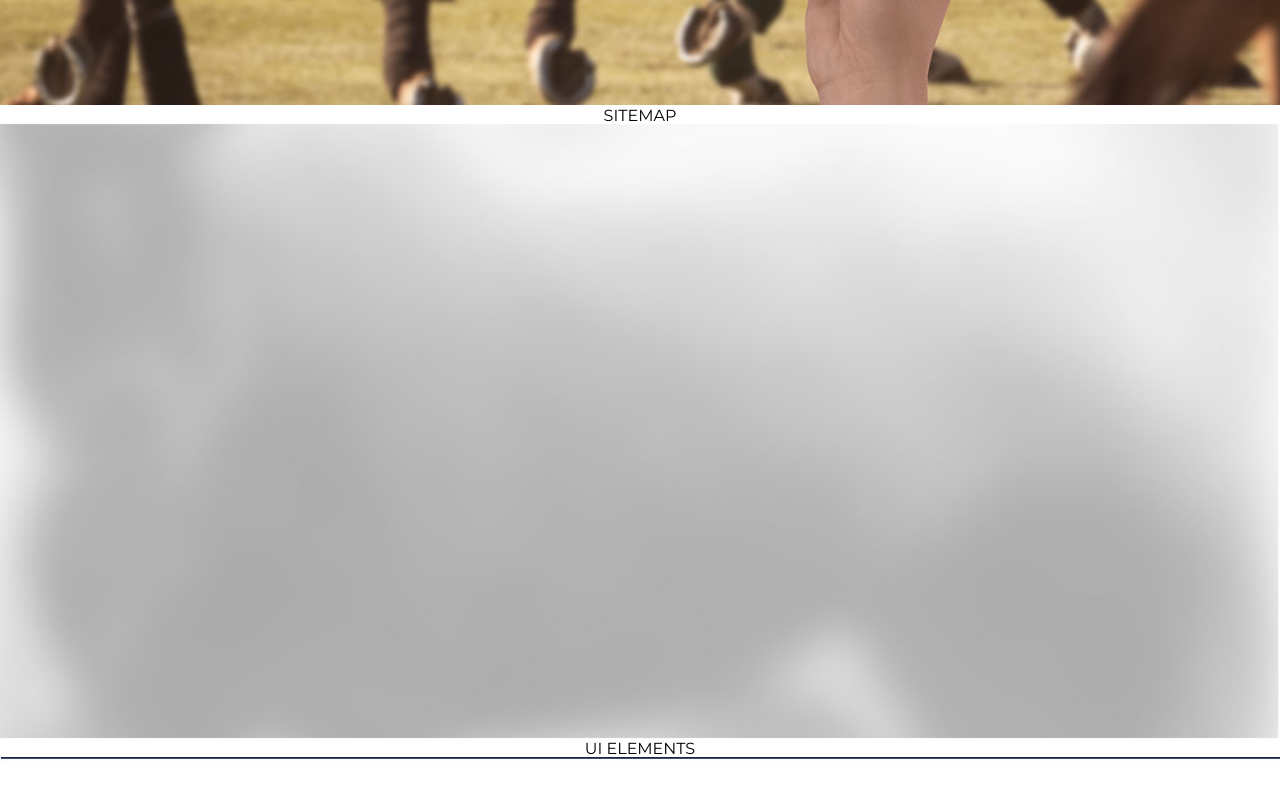
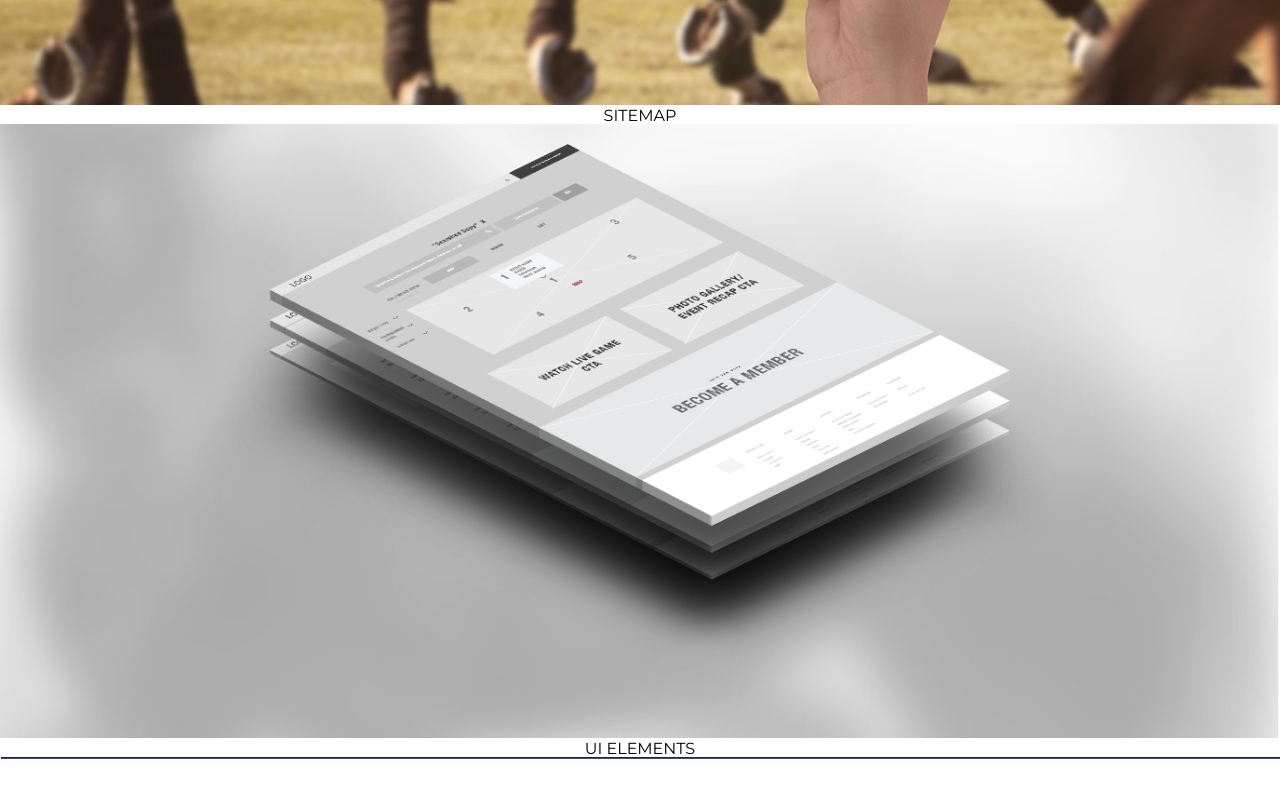
Before and after one commit to jesseangelo/Karen-portfolio, a website: page app/uspa.html in a window 1280 px wide. Shown: the part 1339-2139 px from the top of the page. Drawn offline with nearby package versions, Linux system fonts and the light colour scheme; files that its build step writes are made by us from their sources.

Commit message:
Scrolling reveal for wireframes section

```diff
--- a/app/scripts/main.js
+++ b/app/scripts/main.js
@@ -1,19 +1,22 @@
+'use strict';
 // Plugin @RokoCB :: Return the visible amount of px
 // of any element currently in viewport.
 // stackoverflow.com/questions/24768795/
-;(function($, win) {
+(function($, win) {
   $.fn.inViewport = function(cb) {
-     return this.each(function(i,el){
+     return this.each(function(i, el){
        function visPx(){
          var H = $(this).height(),
-             r = el.getBoundingClientRect(), t=r.top, b=r.bottom;
-         return cb.call(el, Math.max(0, t>0? H-t : (b<H?b:H)));
+             r = el.getBoundingClientRect(), t = r.top, b = r.bottom;
+         return cb.call(el, Math.max(0, t > 0 ? H - t : (b < H ? b : H)));
        } visPx();
-       $(win).on("resize scroll", visPx);
+       $(win).on('resize scroll', visPx);
      });
   };
 }(jQuery, window));
 
-$(".wireframes").inViewport(function(px){
-    if(px) $(this).addClass("triggered") ;
+$('.wireframes').inViewport(function(px){
+    if(px) {
+      $(this).addClass('triggered');
+    }
 });
--- a/app/styles/main.scss
+++ b/app/styles/main.scss
@@ -86,13 +86,6 @@ table {
                   background-size: cover; }
     }
   }
-}
-
-/* triggering works! */
-.wireframes {
-  opacity: 0;
-  transition: all 5s;
-  &.triggered { opacity: 1; }
 }
 
 .project-image {
@@ -223,3 +216,37 @@ footer { text-align: center; }
     height: 21vw;
   }
 }
+
+/* triggering works!
+.wireframes {
+  opacity: 0;
+  transition: all 5s;
+  &.triggered { opacity: 1; }
+}
+*/
+
+.content-uspa {
+  .wireframes {
+    position: relative;
+    .content {
+      position: absolute;
+      top: 0px;
+      width: 100%;
+      img {
+        position: absolute;
+        width: 65%;
+        left: 0;
+        right: 0;
+        margin: 0 auto;
+      }
+      img:nth-child(1) { transition: all 1s .75s; top: 180px; }
+      img:nth-child(2) { transition: all 1s .5s; top: 150px; }
+      img:nth-child(3) { transition: all 1s .25s; top: 120px; }
+    }
+    &.triggered img {
+      &:nth-child(1) { top: 80px; }
+      &:nth-child(2) { top: 50px; }
+      &:nth-child(3) { top: 20px; }
+    }
+  }
+}
--- a/app/uspa.html
+++ b/app/uspa.html
@@ -33,7 +33,7 @@
   </div>
 </nav>
 
-<div class='wrapper'>
+<div class='wrapper content-uspa'>
   <section class='hero-image'>
     <img src="../images/uspa/USPA_project_03.jpg">
     <img class="no-scale" src="../images/uspa/USPA_project_06.png">
@@ -43,6 +43,11 @@
   </section>
   <section class='sitemap'>SITEMAP</section>
   <section class='wireframes'>
+    <div class='content'>
+      <img src="../images/uspa/wireframe-5-px-depth.png">
+      <img src="../images/uspa/wireframe-10-px-depth.png">
+      <img src="../images/uspa/wireframe-15-px-depth.png">
+    </div>
     <img src="../images/uspa/USPA_project_11.jpg">
   </section>
   <section class='ui'>UI ELEMENTS</section>
```
Also changed, not shown: app/images/uspa/wireframe-10-px-depth.png (added), app/images/uspa/wireframe-15-px-depth.png (added), app/images/uspa/wireframe-5-px-depth.png (added).
